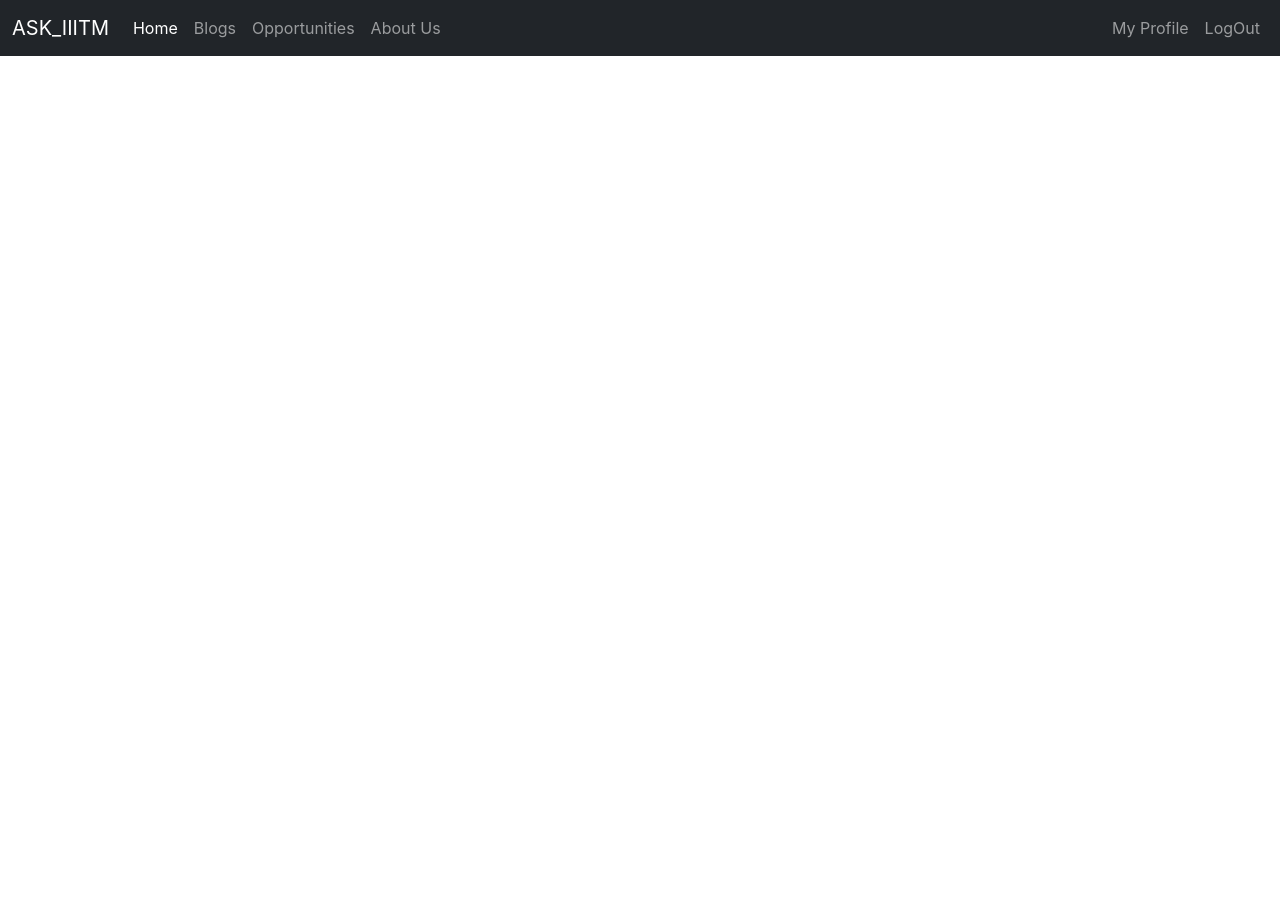
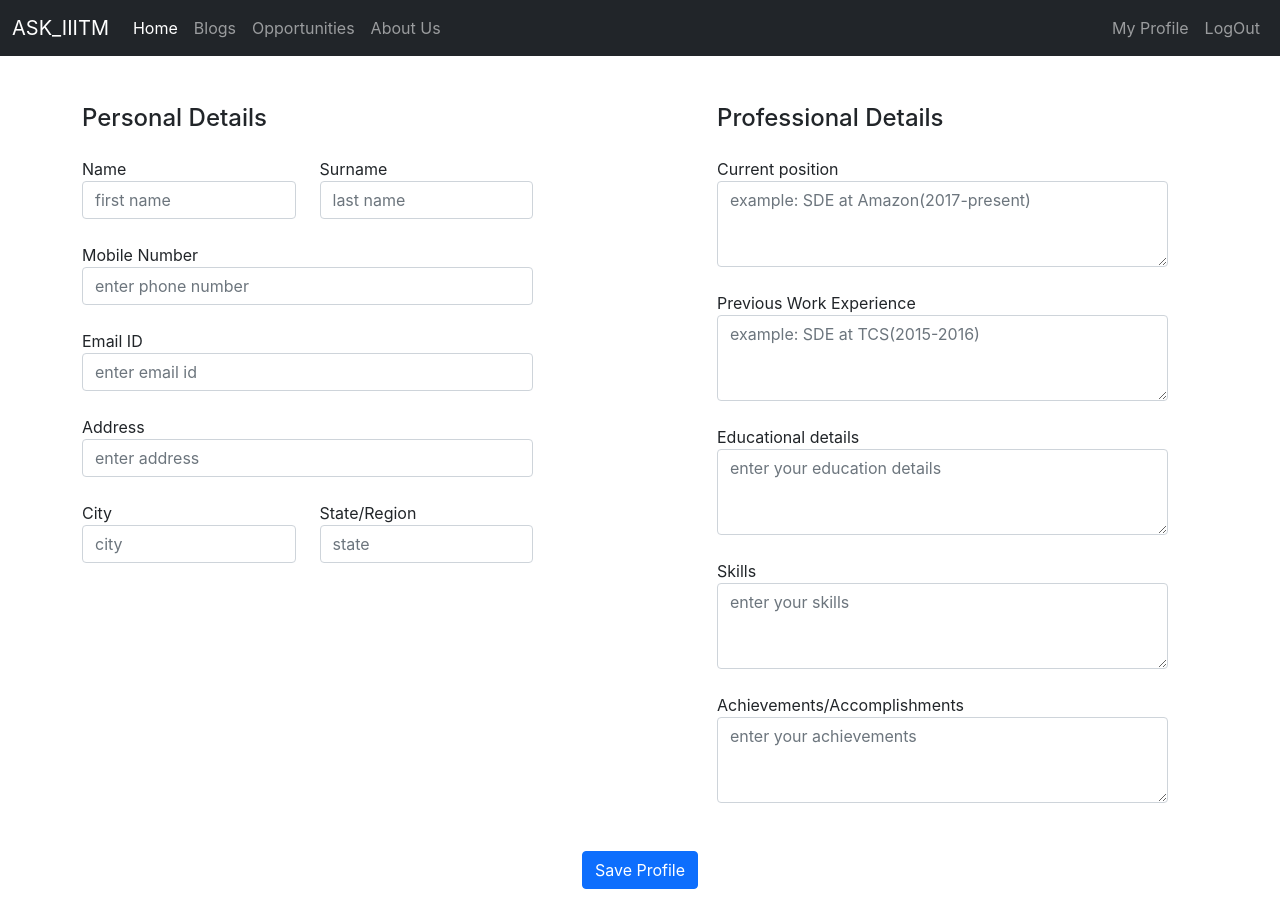
Before and after one commit to Sarthakjain211001/ASK_IIITM-frontend, a React (Create React App) app: page /myprofile in a window 1280 px wide. Before the commit the page ends 800 px from the top, so only its background shows below. Built offline with nearby package versions, Linux system fonts and the light colour scheme.

Commit message:
Added Profile Page

```diff
--- a/src/App.js
+++ b/src/App.js
@@ -3,6 +3,7 @@ import './App.css';
 import { BrowserRouter as Router, Routes, Route } from "react-router-dom";
 import Navbar from './Components/Navbar';
 import Opportunities from './Components/Opportunities';
+import Profile from './Components/Profile';
 
 function App() {
   return (
@@ -10,6 +11,7 @@ function App() {
       <Navbar />
       <Routes>
         <Route exact path="/opportunities" element={<Opportunities />} />
+        <Route exact path="/myprofile" element={<Profile/>}/>
       </Routes>
     </Router>
   );
--- /dev/null
+++ b/src/Components/Profile.js
@@ -0,0 +1,59 @@
+import React from 'react'
+
+export default function Profile() {
+    return (
+        <div>
+        <div className="container rounded bg-white mt-5 ">
+<div className="row">
+    <div className="col-md-5 border-right" style={{"marginRight":"10rem"}}>
+
+            <div className="d-flex justify-content-between align-items-center mb-3">
+                <h4 className="text-right">Personal Details</h4>
+            </div>
+            <div className="row mt-2">
+                <div className="col-md-6"><label className="labels">Name</label><input type="text" className="form-control" placeholder="first name" /></div>
+                <div className="col-md-6"><label className="labels">Surname</label><input type="text" className="form-control"  placeholder="last name"/></div>
+            </div><br/>
+
+                <div className="col-md-12"><label className="labels">Mobile Number</label><input type="text" className="form-control" placeholder="enter phone number" /></div>
+                <br/>
+                <div className="col-md-12"><label className="labels">Email ID</label><input type="text" className="form-control" placeholder="enter email id" /></div>
+                <br/>
+                <div className="col-md-12"><label className="labels">Address</label><input type="text" className="form-control" placeholder="enter address" /></div>
+            <br/>
+            <div className="row ">
+                <div className="col-md-6"><label className="labels">City</label><input type="text" className="form-control" placeholder="city" /></div>
+                <div className="col-md-6"><label className="labels">State/Region</label><input type="text" className="form-control"  placeholder="state"/></div>
+            </div><br/>
+    </div>
+    <div className="col-md-5 border-right">
+
+            <div className="d-flex justify-content-between align-items-center mb-3">
+                <h4 className="text-right">Professional Details</h4>
+            </div>
+
+                <div className="col-md-12"><label className="labels">Current position</label><textarea className="form-control" id="yourComment" rows="3" placeholder="example: SDE at Amazon(2017-present)"></textarea></div>
+                <br/>
+                <div className="col-md-12"><label className="labels">Previous Work Experience</label><textarea className="form-control" id="yourComment" rows="3" placeholder="example: SDE at TCS(2015-2016)"></textarea></div>
+            <br/>
+
+                <div className="col-md-12"><label className="labels">Educational details</label><textarea className="form-control" id="yourComment" rows="3" placeholder="enter your education details"></textarea></div>
+                <br/>
+                <div className="col-md-12"><label className="labels">Skills</label><textarea className="form-control" id="yourComment" rows="3" placeholder="enter your skills"></textarea></div>
+                <br/>
+
+                <div className="col-md-12"><label className="labels">Achievements/Accomplishments</label><textarea className="form-control" id="yourComment" rows="3" placeholder="enter your achievements"></textarea></div>
+            <br/>
+
+        </div>
+    </div>
+    <br/>
+    <div className="text-center mb-2"><button className="btn btn-primary profile-button" type="button">Save Profile</button></div>
+
+</div>
+
+</div>
+
+
+    )
+}
```
